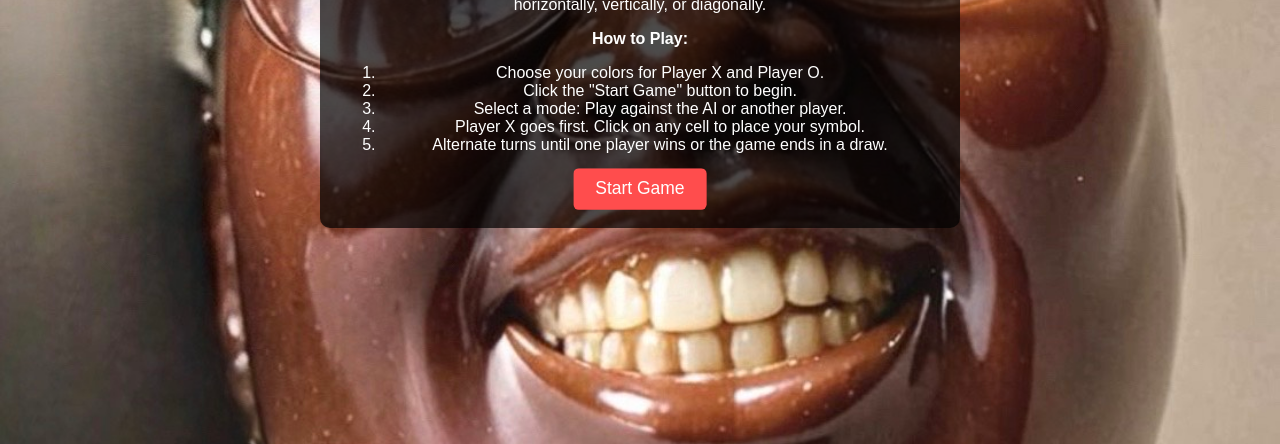
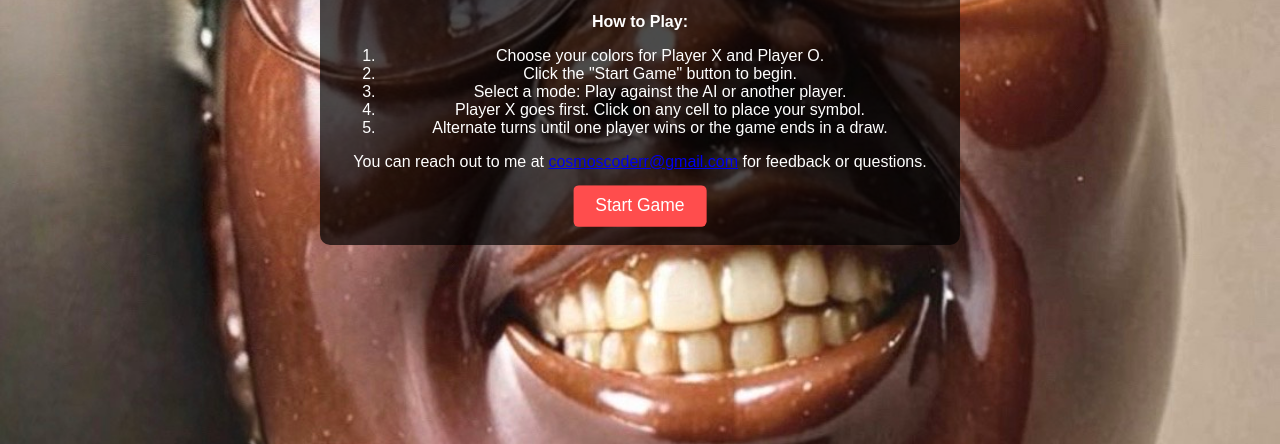
Before and after one commit to onetwo346/funnygame, a plain HTML site: page index.html in a window 1280 px wide. Shown: the part 356-800 px from the top of the page. Drawn offline with Linux system fonts and the light colour scheme.

Commit message:
Update index.html

```diff
--- a/index.html
+++ b/index.html
@@ -25,6 +25,7 @@
             <li>Alternate turns until one player wins or the game ends in a draw.</li>
           </ol>
         </p>
+        <p>You can reach out to me at <a href="mailto:cosmoscoderr@gmail.com">cosmoscoderr@gmail.com</a> for feedback or questions.</p>
         <button id="startBtn" class="pulsate">Start Game</button>
       </div>
 
```
